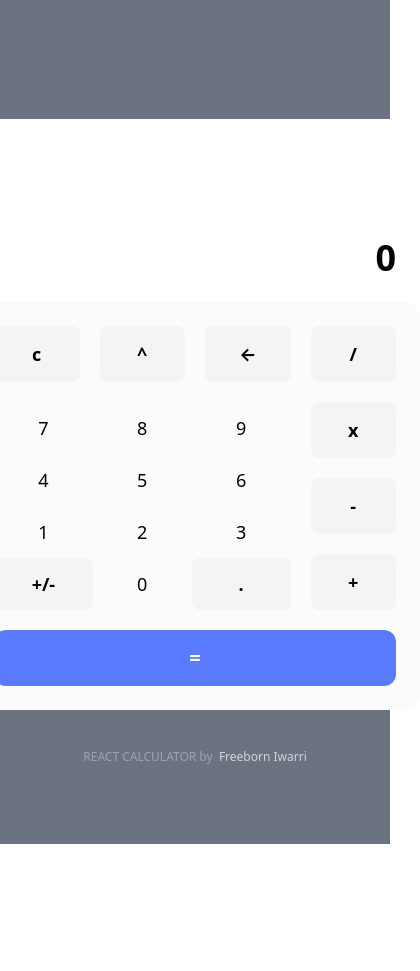
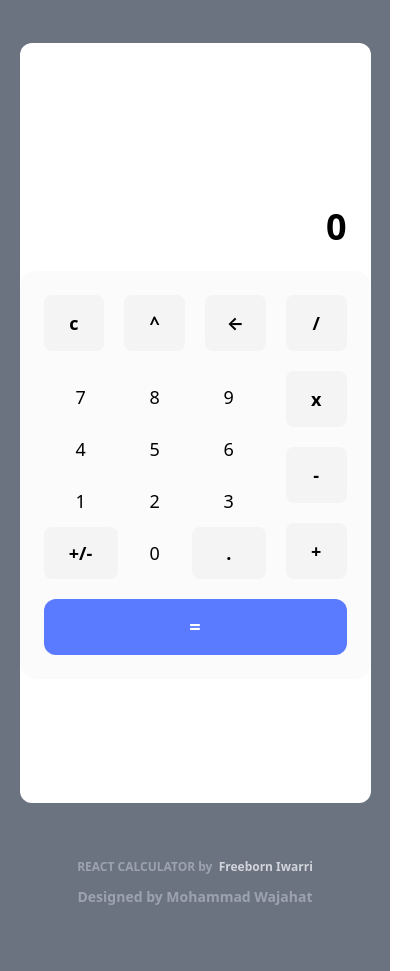
Before and after one commit to freeborn-coder/react-calculator, a React (Create React App) app: page / in a window 390 px wide. Shown: the whole page, 420 px wide, since content can reach past the window. Before the commit the page ends 844 px from the top, so only its background shows below. Built offline with nearby package versions, Linux system fonts and the light colour scheme.

Commit message:
implement mobile responsiveness

```diff
--- a/src/components/Main.js
+++ b/src/components/Main.js
@@ -94,17 +94,23 @@ export function Main(props){
                         href="https://www.behance.net/mohammadwajahat">Mohammad Wajahat</a></span> */
 
     return (
-        <div className='w-full h-[100vh] flex flex-col justify-center items-center bg-gray-500'>
-            <div className='w-[450px] bg-white rounded-xl h-[550px]'>
-                <div className="h-1/3">
-                    <OutputScreen input={input} output={output} />
+        <div className='w-full h-[115vh] md:h-[100vh] flex justify-center items-center bg-gray-500'>
+            <div className="">
+                <div
+                    className='w-[90vw] h-[90vh] sm:w-[80vw] md:w-[25vw] mt-4
+                    bg-white rounded-xl sm:h-[550px] flex flex-col justify-end'
+                >
+                    <div className="h-[30%]">
+                        <OutputScreen input={input} output={output} />
+                    </div>
+                    <div className="h-[70%]">
+                        <ButtonsContainer actions={actions} />
+                    </div>
                 </div>
-                <div className="h-2/3">
-                    <ButtonsContainer actions={actions} />
+                <div className="text-center text-xs h-[10vh] mt-14 sm:mt-8">
+                    <p className='text-gray-400 font-semibold mt-4 sm:mt-0'>REACT CALCULATOR by&nbsp; <a target="_blank" rel="noreferrer" className='text-gray-300' href="https://freeborniwarri.netlify.app">Freeborn Iwarri</a></p>
+                    <p className="my-3 text-sm font-semibold text-gray-400">Designed by <a className="" href="https://www.behance.net/mohammadwajahat">Mohammad Wajahat</a></p>
                 </div>
-            </div>
-            <div className="text-center text-xs mt-10 translate-y-10">
-                <span className='text-gray-400'>REACT CALCULATOR by&nbsp; <a target="_blank" rel="noreferrer" className='text-gray-300' href="https://freeborniwarri.netlify.app">Freeborn Iwarri</a></span>
             </div>
         </div>
     );
--- a/src/components/OutputScreen.js
+++ b/src/components/OutputScreen.js
@@ -7,9 +7,9 @@ function OutputScreen(props){
                     <input type='checkbox' /> Day mode
                 </label> */}
             </div>
-            <div className="">
-                <p className="text-lg text-right font-semibold">{props.input}</p>
-                <p className="text-4xl text-right font-bold">{props.output}</p>
+            <div className="w-full">
+                <p className="text-lg text-right font-semibold overflow-x-auto">{props.input}</p>
+                <p className="text-4xl text-right font-bold overflow-x-auto overflow-y-hidden w-full">{props.output}</p>
             </div>
         </div>
     );
```
Also changed, not shown: 1 other file (tests, documents, lock files or other folders).
